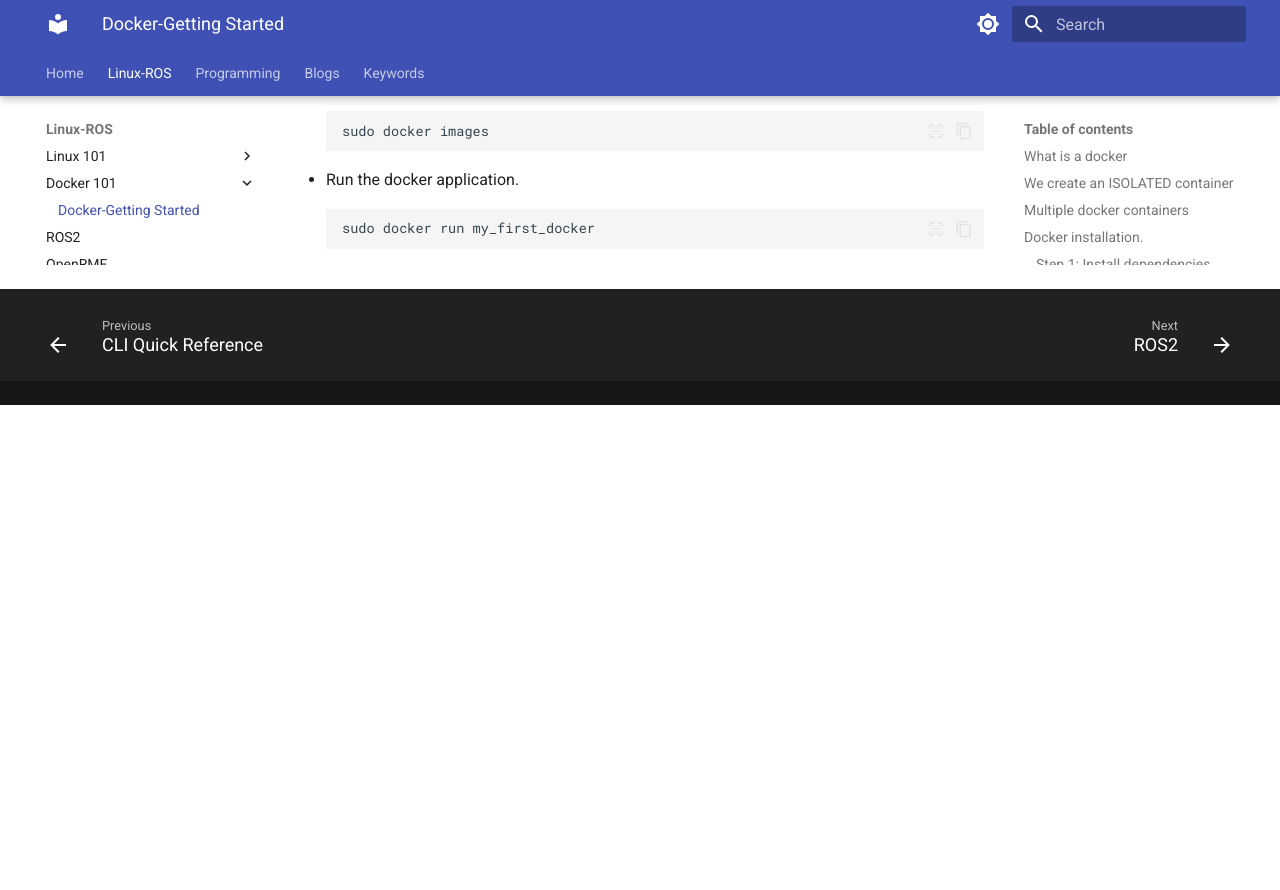
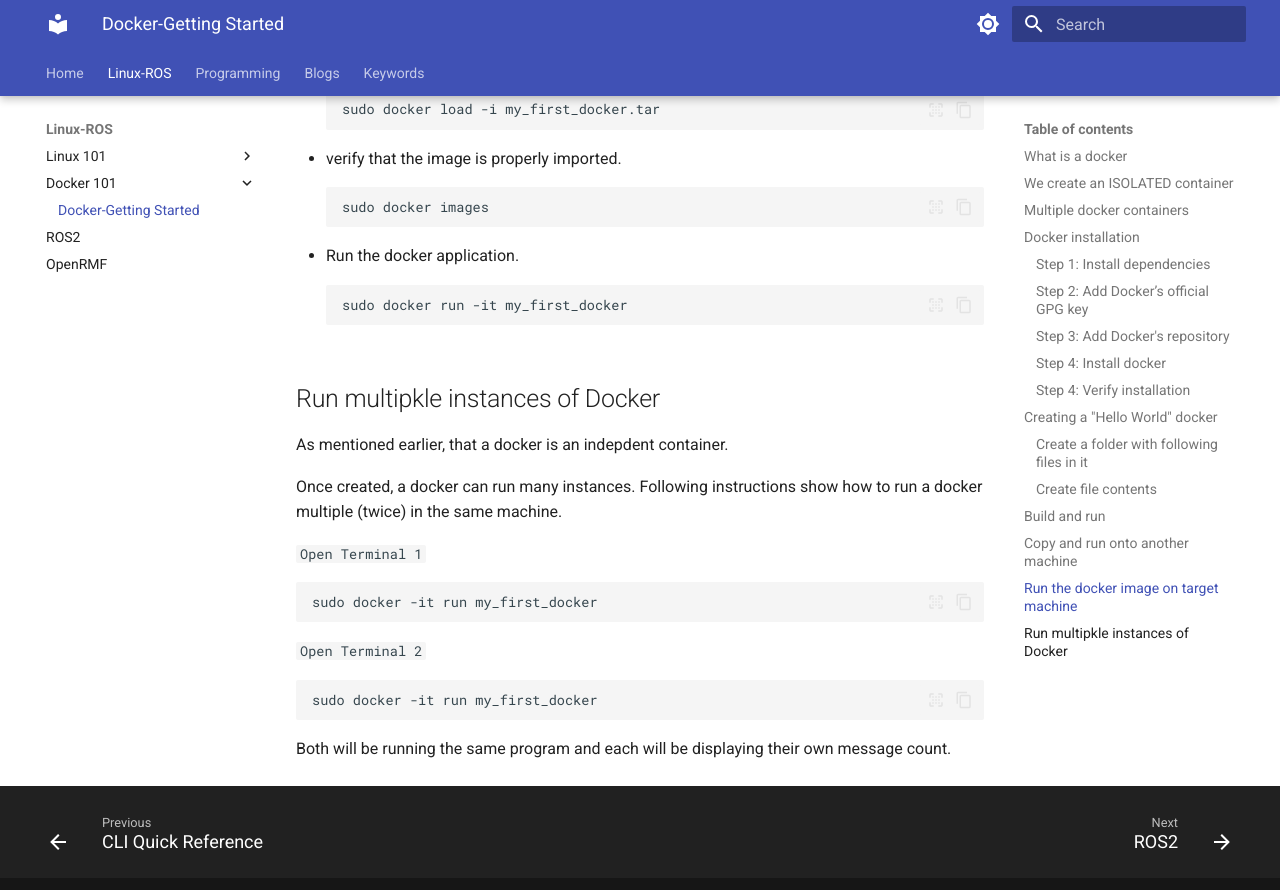
Before and after one commit to alohamujeeb/alohamujeeb.github.io, an MkDocs documentation site: the page built from docs/tutorials/docker/getting-started.md, in a window 1280 px wide and 900 px high, scrolled down 6156 px. Shown: the top 890 px of the window. Built offline with MkDocs 1.6.1 and Material for MkDocs 9.7.7, drawn with Linux system fonts in a browser that asks for light colours; before the commit the page ends 6561 px from its top, so only the background shows below that; some of the changed text lies outside the part shown.

Commit message:
file modified

````diff
--- a/docs/tutorials/docker/getting-started.md
+++ b/docs/tutorials/docker/getting-started.md
@@ -46,7 +46,7 @@
 
 ---
 
-##  Docker installation.
+##  Docker installation
 Docker is an application that enables the creation of isolated environments called containers. If Docker is not installed on your system, follow these steps to install it:
 
 You can check if docker is installed or not:
@@ -142,7 +142,12 @@
 
 ```hello_world.py```
 ``` python
-print("Hello world- from a docker app")
+import time
+
+for i in range(1, 101):
+    print(f"hello world - from a docker app-{i}")
+    time.sleep(1)  # wait for 1 second
+
 ```
 
 ```Dockerfile```
@@ -205,9 +210,9 @@
 my_first_docker   latest    d4f0787c8afb   2 minutes ago   141MB
 ```
 
-- **Run the docker**
+- **Run the docker** (the flag -it is important here... more on this later)
 ``` bash
-sudo docker run my_first_docker
+sudo docker run -it my_first_docker
 ```
 Output:
 ```
@@ -236,5 +241,22 @@
 
 - Run the docker application.
 ``` bash
-sudo docker run my_first_docker
+sudo docker run -it my_first_docker
 ```
+
+## Run multipkle instances of Docker
+As mentioned earlier, that a docker is an indepdent container.
+
+Once created, a docker can run many instances. Following instructions show how to run a docker multiple (twice) in the same machine.
+
+``` Open Terminal 1```
+``` bash
+sudo docker -it run my_first_docker
+```
+
+``` Open Terminal 2```
+``` bash
+sudo docker -it run my_first_docker
+```
+
+Both will be running the same program and each will be displaying their own message count.
````
Also changed, not shown: other parts of docs/tutorials/docker/getting-started.md (+2 -2 lines).
